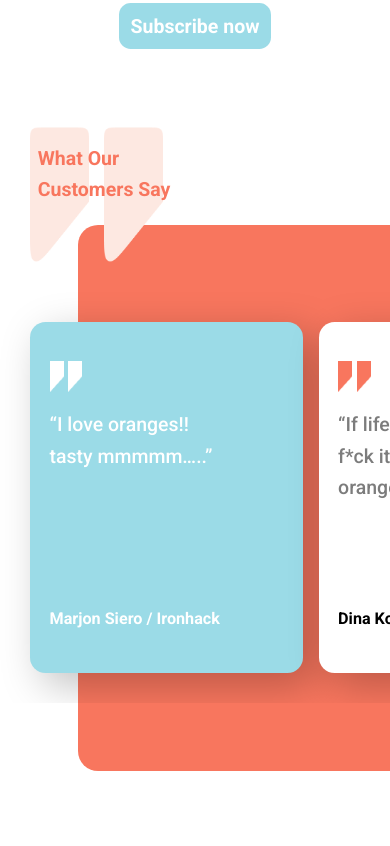
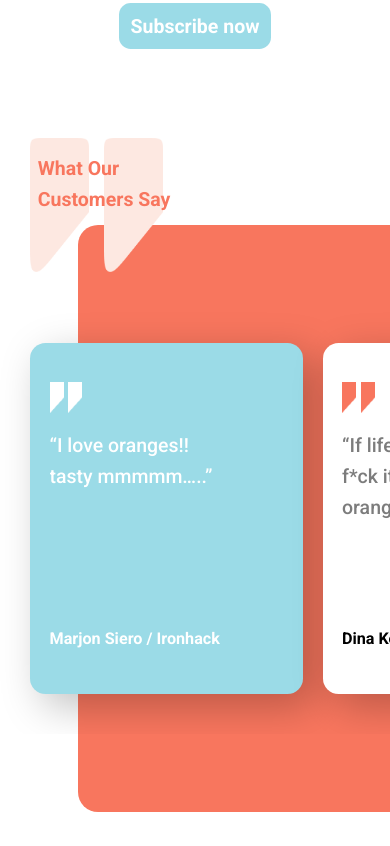
Before and after one commit to saurabhsutar192/Frontend-Challenges, a website: page Orange/index.html in a window 390 px wide. Shown: the part 3153-3999 px from the top of the page. Drawn offline with Linux system fonts and the light colour scheme.

Commit message:
fixing styles

```diff
--- a/NinjaMail/scss/styles.scss
+++ b/NinjaMail/scss/styles.scss
@@ -309,6 +309,7 @@ nav {
     grid-template-columns: repeat(3, 320px);
     grid-gap: 50px;
     align-items: center;
+    z-index: 1;
 
     .cards {
       box-shadow: rgba(0, 0, 0, 0.1) 0px 4px 12px;
--- a/Orange/index.html
+++ b/Orange/index.html
@@ -101,6 +101,7 @@
       </section>
     </main>
     <main class="reviewContainer">
+      <section class="reviews">
         <section class="bigQuotesContainer">
           <div class="bigQuotes">
             <img src="./images/Quote left.png" alt="x" />
@@ -108,7 +109,6 @@
             <h3>What Our Customers Say</h3>
           </div>
         </section>
-      <section class="reviews">
         <div class="cardContainer">
           <div class="card">
             <div class="desc">
--- a/Orange/scss/reviews.scss
+++ b/Orange/scss/reviews.scss
@@ -2,11 +2,10 @@
 
 .reviewContainer {
   margin: 100px 0;
-  padding: 0 30px;
+
   position: relative;
+
   @extend %centrofy;
-  height: 950px;
-  align-items: flex-start;
   &::after {
     position: absolute;
     content: "";
@@ -22,12 +21,15 @@
   .bigQuotesContainer {
     z-index: 1;
     padding: 30px 0;
-    // background: yellow;
+    position: absolute;
+    left: 0;
+    top: 0;
     width: 100%;
     max-width: $max-width;
     .bigQuotes {
-      position: relative;
-
+      position: absolute;
+      left: 30px;
+      top: 30px;
       width: fit-content;
     }
     img {
@@ -47,42 +49,45 @@
     }
   }
   .reviews {
-    position: absolute;
-    height: 100%;
-    width: 100%;
-    left: 0;
-    top: 0;
+    position: relative;
+    padding: 200px 0px;
+    width: $max-width;
     @extend %centrofy;
-    z-index: 2;
 
     .cardContainer {
-      width: 100%;
-      padding: 30px;
-      display: grid;
-      grid-template-columns: repeat(auto-fit, 420px);
-      grid-gap: 2rem;
-      justify-content: center;
-      align-items: center;
+      z-index: 2;
+      width: 100vw;
+      padding: 40px 30px;
+      @extend %centrofy;
+      overflow: auto;
+      flex-wrap: nowrap;
+      padding-left: 350px;
+      justify-content: flex-start;
       &::-webkit-scrollbar {
         display: none;
       }
     }
 
     .card {
-      transform: translateX(50px);
-
-      height: 500px;
+      transform: translateX(0px);
+      min-width: 400px;
+      max-width: 400px;
+      min-height: 500px;
+      max-height: 500px;
       background: #fff;
       padding: 5rem 3rem;
       color: #7c7c7c;
       font-size: 1.2rem;
       line-height: 2.4rem;
-
+      margin-right: 2rem;
       border-radius: 20px;
       display: flex;
       flex-direction: column;
       justify-content: space-between;
       box-shadow: 12px 12px 40px rgba(0, 0, 0, 0.25);
+      .desc {
+        height: 100%;
+      }
       span {
         color: black;
       }
@@ -95,6 +100,10 @@
       }
       p {
         margin: 2rem 0;
+
+        height: 65%;
+
+        overflow: auto;
       }
     }
   }
@@ -111,7 +120,7 @@
 @media (max-width: 1400px) {
   .reviewContainer {
     margin: 8vw 0;
-    height: 70vw;
+
     .bigQuotesContainer {
       img {
         width: 11.5vw;
@@ -126,19 +135,20 @@
     }
 
     .reviews {
+      padding: 13vw 0;
       .cardContainer {
-        grid-template-columns: repeat(auto-fit, 30vw);
-        grid-gap: 2vw;
+        padding-left: 25vw;
       }
-
       .card {
-        height: 35vw;
-
+        min-height: 40vw;
+        max-height: 40vw;
+        min-width: 30vw;
+        max-width: 30vw;
         padding: 5vw 3vw;
 
         font-size: 1.5vw;
         line-height: 3vw;
-        // margin-right: 2vw;
+        margin-right: 2vw;
         border-radius: 2vw;
 
         img {
@@ -166,7 +176,7 @@
 @media (max-width: 640px) {
   .reviewContainer {
     margin: 45vw 0 20vw 0;
-    height: 140vw;
+
     &::after {
       width: 80%;
     }
@@ -175,7 +185,7 @@
       padding: 0;
 
       .bigQuotes {
-        transform: translateY(-25vw);
+        transform: translateY(-30vw);
       }
       img {
         width: 15vw;
@@ -190,18 +200,18 @@
       }
     }
     .reviews {
+      padding: 20vw 0;
       .cardContainer {
-        overflow-x: auto;
-        grid-template-columns: repeat(2, 70vw);
-        justify-content: flex-start;
-        grid-gap: 4vw;
+        padding-left: 30px;
       }
-
       .card {
         transform: translateX(0px);
         position: relative;
-        height: 90vw;
-        margin-right: 0;
+        min-height: 90vw;
+        max-height: 90vw;
+        min-width: 70vw;
+        max-width: 70vw;
+        margin-right: 5vw;
         padding: 10vw 5vw;
 
         font-size: 5vw;
```
Also changed, not shown: NinjaMail/css/styles.css, Orange/css/reviews.css, 2 other files. Lines whose indentation alone changed are shown as unchanged.
